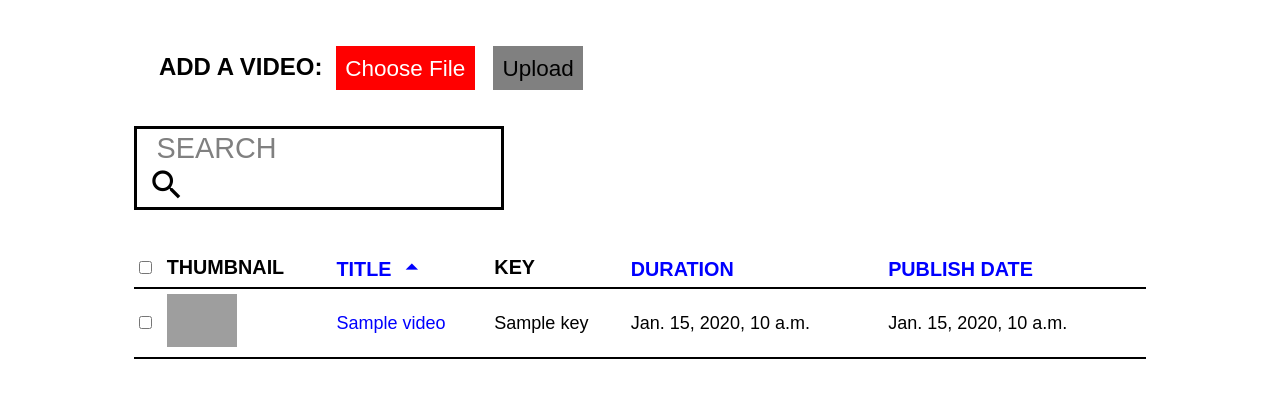
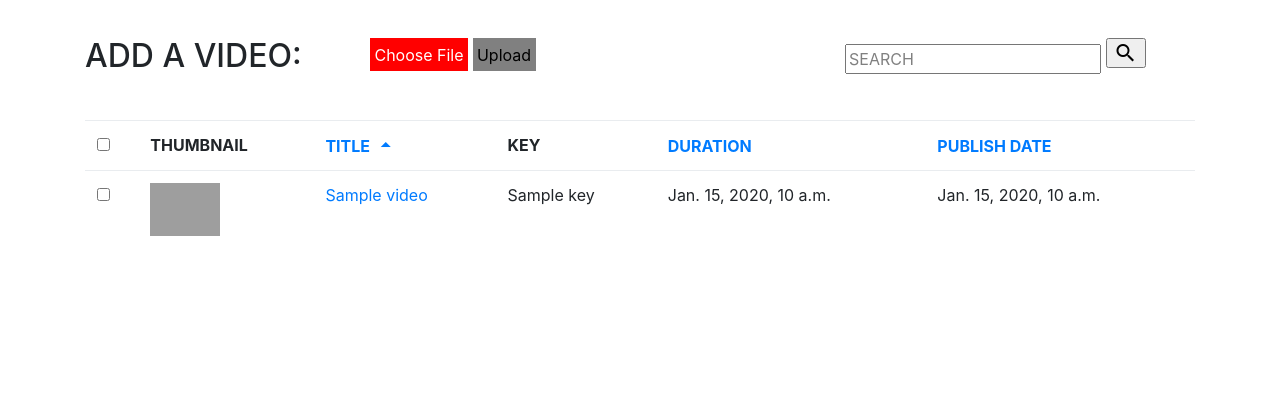
Before and after one commit to mauritt/jw_cms, a Django app: template JW_CMS/templates/videoList.html in a window 1280 px wide. Shown: the top 398 px of the page. Run offline with Django 3.2, Linux system fonts and the light colour scheme; the template is opened without the code that fills it: most values are stand-ins (such as "Sample title", 1, 10 or a date in 2020); some libraries are stand-ins or nearby versions; grey boxes are pictures that could not be loaded.

Commit message:
Updated some styles with bootstrap

```diff
--- a/JW_CMS/static/css/base.css
+++ b/JW_CMS/static/css/base.css
@@ -1,72 +1,12 @@
-body{
-    background-color: #FFFFFF;
-    font-family: sans-serif;
-}
-
-a{
-    color: blue;
-}
-
 header{
-    position: relative;
-    width: 80%;
-    left:10%;
-    font-size: 2em;
-}
-
-#videoList{
-    font-size: 30px;
-    position: relative;
-    width: 80%;
-    left:10%;
+    padding-bottom: 3%;
+    padding-top: 3%;
 }
 
 
-#videoList a{
-    text-decoration: none
-
-}
-
-#videoList table{
-    width:100%;
-    font-size: .6em;
-    font-family: sans-serif;
-    border-collapse: collapse;
-
-
-}
-
-
-#videoList th{
-    font-size: 1.1em;
-}
-
 #videoList i{
     vertical-align: -20%;
-    font-size: 1.5em;
 }
-
-th, td{
-    border-color: #000000;
-    border-width: 2px;
-    border-bottom-style: solid;
-    text-align: left;
-    padding-bottom: .5%;
-    padding-top: .5%;
-}
-
-
-
-
-
-
-
-
-
-fieldset{
-    border-style: none;
-}
-
 
 .uploadInput{
     width: 0.1px;
@@ -78,84 +18,18 @@ fieldset{
 }
 
 
-#uploadArea{
-    font-size: 30px;
-    margin-bottom: 2.5%;
-}
-
-
-#uploadArea h2{
-    font-size: .8em;
-    display: inline;
-}
-
-
 #uploadArea .active{
     background-color: red;
     color:white;
-    font-size: .75em;
     border-style: none;
     padding: 1%;
-    margin: .5%;
     cursor: pointer;
 }
 
 #uploadArea .inactive{
     background-color: grey;
     color:black;
-    font-size: .75em;
-    border-style: none;
     padding: 1%;
-    margin: .5%;
-}
-
-
-
-
-
-#searchForm{
-    border-style: solid;
-    width: 35%;
-    padding-right: 0;
-    padding-left: 1%;
-
-}
-
-#searchField{
-    font-size: .9em;
-    margin-left: 2%;
-    border-style: none;
-    width: 85%;
-}
-
-#searchField, input:focus{
-    outline: none;
-}
-
-#searchLabel{
-    font-size: 1.2em;
-    padding-right: 0;
-    width: 10%;
-    vertical-align: -15%;
-    cursor: pointer;
-
-}
-
-
-#searchSubmit{
-    width: 0.1px;
-    height: 0.1px;
-    opacity: 0;
-    overflow: hidden;
-    position: absolute;
-    z-index: -1;
-}
-
-
-header{
-    margin-bottom: 3%;
-    margin-top: 3%;
-
 }
 
 
@@ -165,11 +39,25 @@ header{
 
 
 
+/*
+#detailsForm input{
+    font-size: 2em;
+}
+
+#videoEmbed{
+    width: 50%;
+    float: left;
+}
 
 
+#videoSummary{
+    border-style: solid;
+    width: 45%;
+    float: right;
+    padding: 2%;
+    font-size: 2em;
 
-
-
+}
 
 
 
@@ -199,4 +87,4 @@ header{
     background-color: white;
     color: green;
 
-}
+}*/
--- a/JW_CMS/templates/base.html
+++ b/JW_CMS/templates/base.html
@@ -3,15 +3,13 @@
 <html>
     <head>
 
-        <script src="//ajax.googleapis.com/ajax/libs/jquery/1.11.0/jquery.min.js"></script>
 
-        <script src="{% static "js/listActions.js" %}"></script>
-        <script src="{% static "js/searchActions.js" %}"></script>
-        <script src="{% static "js/uploadActions.js" %}"></script>
-        <script src="{% static "js/detailActions.js" %}"></script>
 
+        <link rel="stylesheet" href="https://fonts.googleapis.com/icon?family=Material+Icons">
+        <link rel="stylesheet" type="text/css" href="{% static "bootstrap/css/bootstrap.css" %}">
         <link rel="stylesheet" type="text/css" href="{% static "css/base.css" %}">
-        <link rel="stylesheet" href="https://fonts.googleapis.com/icon?family=Material+Icons">
+
+
 
     </head>
 
@@ -20,6 +18,12 @@
 
 
     {% endblock %}
+        <script src="{% static "bootstrap/js/bootstrap.js" %}" type="text/javascript"></script>
+        <script src="//ajax.googleapis.com/ajax/libs/jquery/1.11.0/jquery.min.js"></script>
+        <script src="{% static "js/listActions.js" %}"></script>
+        <script src="{% static "js/searchActions.js" %}"></script>
+        <script src="{% static "js/uploadActions.js" %}"></script>
+        <script src="{% static "js/detailActions.js" %}"></script>
     </body>
 
 </html>
--- a/JW_CMS/templates/videoList.html
+++ b/JW_CMS/templates/videoList.html
@@ -1,13 +1,13 @@
 {% extends 'base.html' %}
 {% block body%}
-<header>
+<header class="container">
+<div class="row">
 
-
-    <div id=uploadArea>
+    <div class="col-md-3"><h2>ADD A VIDEO:</h2></div>
+    <div id="uploadArea" class="col-md-5">
         <form id="uploadForm" method="POST" action="" enctype="multipart/form-data" target = submission.frame onsubmit="uploadSuccess();">
         {% csrf_token %}
             <fieldset>
-                <h2>ADD A VIDEO:</h2>
                 <input id="inputFile" class="uploadInput" type="file" name="file" onchange='getUploadURL();'>
                 <label for="inputFile" class="active">Choose File</label>
                 <input class="uploadInput" id="uploadFile" type="submit">
@@ -19,21 +19,21 @@
 
 
 
-    <div id='searchArea'>
+    <div id='searchArea' class="col-md-4">
         <form id="searchForm" name='searchForm' onsubmit='applySearch(); return false;' action='' method=''>
                 <input type='text' name='searchField' id='searchField' value='SEARCH' onFocusIn="searchFocusChange(this);" onFocusOut="searchFocusChange(this);" style='color:grey;'>
                 <input class="material-icons" id="searchSubmit" type="submit" name="searchSubmit"  value="search" >
-                <label for="searchSubmit" class="material-icons" id="searchLabel">search</label>
+                <!--   <label for="searchSubmit" class="material-icons" id="searchLabel">search</label> -->
         </form>
     </div>
-
+</div>
 </header>
 
 
 
-<div id="videoList">
-    <table id="videoTable">
-        <tr id='listHeaders'>
+<div id="videoList" class="container">
+    <table id="videoTable" class="table">
+        <tr id="listHeaders">
             <th><input type="checkbox" name="selectAll" onchange="selectAll(this);"></th>
             <th>THUMBNAIL</th>
             <th class="sortHeader">
@@ -55,7 +55,7 @@
         </tr>
 
         {% for video in videos %}
-        <tr>
+        <tr >
             <td><input type="checkbox" name="select" id="{{ video.key }}"></td>
             <td><img src="{{ video.thumbnails.720 }}" width = 70 /></td>
             <td class="title"><a href="./details/{{ video.key }}"> {{ video.title }} </a></td>
```
